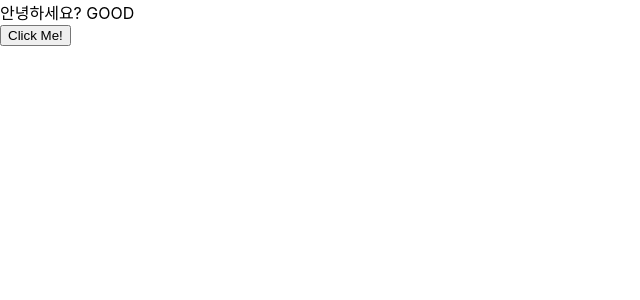
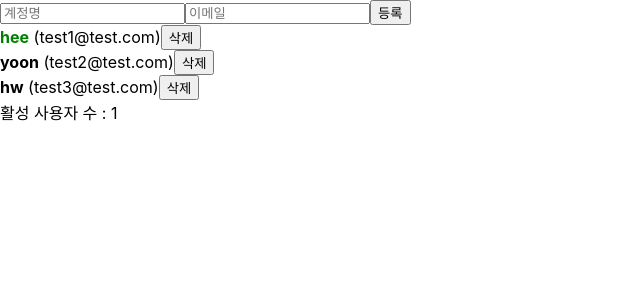
Before and after one commit to ccc4804/react, a React (Create React App) app in the folder react-tutorial/begin-react/: page / in a window 1280 px wide. Shown: the top 300 px of the page, without its empty margins (0-640 px from the left). Built offline with nearby package versions, Linux system fonts and the light colour scheme.

Commit message:
Chapter25 - UserDispatch Context 만들기

```diff
--- a/react-tutorial/begin-react/src/App.js
+++ b/react-tutorial/begin-react/src/App.js
@@ -1,4 +1,4 @@
-import React, { useRef, useReducer, useMemo, useCallback } from "react";
+import React, { useRef, useReducer, useMemo, useCallback, createContext } from "react";
 import UserList from "./UserList";
 import CreateUser from "./CreateUser";
 import useInputs from './useInputs'
@@ -56,6 +56,9 @@
   }
 }
 
+// 외부의 컴포넌트에서 사용 가능하게 context를 export 해준다.
+export const UserDispatch = createContext(null);
+
 function App() {
   const [state, dispatch] = useReducer(reducer, initialState);
 
@@ -88,34 +91,21 @@
     [username, email, reset]
   );
 
-  const onToggle = useCallback((id) => {
-    dispatch({
-      type: "TOGGLE_USER",
-      id,
-    });
-  }, []);
-
-  const onRemove = useCallback((id) => {
-    dispatch({
-      type: "REMOVE_USER",
-      id,
-    });
-  }, []);
-
   const count = useMemo(() => countActiveUsers(users), [users]);
 
   // 아래는 JSX
   return (
-    <>
+    // UserDispatch Context의 value에 dispatch를 지정해준다.
+    <UserDispatch.Provider value = {dispatch}>
       <CreateUser
         username={username}
         email={email}
         onChange={onChange}
         onCreate={onCreate}
       />
-      <UserList users={users} onToggle={onToggle} onRemove={onRemove} />
+      <UserList users={users} />
       <div>활성 사용자 수 : {count}</div>
-    </>
+    </UserDispatch.Provider>
   );
 }
 
--- a/react-tutorial/begin-react/src/UserList.js
+++ b/react-tutorial/begin-react/src/UserList.js
@@ -1,9 +1,13 @@
-import React, { useEffect } from "react";
+import React, { useEffect, useContext } from "react";
+//import useInputs from "./useInputs";
+import { UserDispatch } from './App'
 
-const User = React.memo(function User({ user, onRemove, onToggle }) {
+const User = React.memo(function User({ user }) {
   //props로 받아온다.
+  const { username, email, id, active } = user;
 
-  const { username, email, id, active } = user;
+  // App에서 지정한 UserDispatch를 불러와서 dispatch Context에 넣어준다.
+  const dispatch = useContext(UserDispatch)
 
   /*
   useEffect(()=>{
@@ -42,17 +46,25 @@
           color: active ? "green" : "black",
           cursor: "pointer", //curson가 pointer이면 마우스를 올렸을 때 손가락 모양이 된다.
         }}
-        onClick={() => onToggle(id)}
+        // App 컴포넌트에서 불러온 dispatch context에 onClick을 정의해준다.
+        onClick={() => dispatch({
+          type: 'TOGGLE_USER',
+          id
+        })}
       >
         {username}
       </b>{" "}
       <span>({email})</span>
-      <button onClick={() => onRemove(id)}>삭제</button>
+      {/* App 컴포넌트에서 불러온 dispatch context에 onClick을 정의해준다. */}
+      <button onClick={() => dispatch({
+        type: 'REMOVE_USER',
+        id
+      })}>삭제</button>
     </div>
   );
 });
 
-function UserList({ users, onRemove, onToggle }) {
+function UserList({ users }) {
   return (
     /*
     <div>
@@ -67,8 +79,6 @@
         <User
           user={user}
           key={user.id}
-          onRemove={onRemove}
-          onToggle={onToggle}
         />
         //key가 있으면 key를 설정해준다.
         //key가 없으면 key={index}로 설정해주는데 이는 매우 비효율적인 구조이다.
--- a/react-tutorial/begin-react/src/index.js
+++ b/react-tutorial/begin-react/src/index.js
@@ -3,12 +3,11 @@
 import './index.css';
 import App from './App';
 import * as serviceWorker from './serviceWorker';
-import ContextSample from './ContextSample';
 
 // DOM에서 id가 root인 애를 찾아서 react App을 넣겠다.
 ReactDOM.render(
   <React.StrictMode>
-    <ContextSample />
+    <App />
   </React.StrictMode>,
   document.getElementById('root')
 );
```
